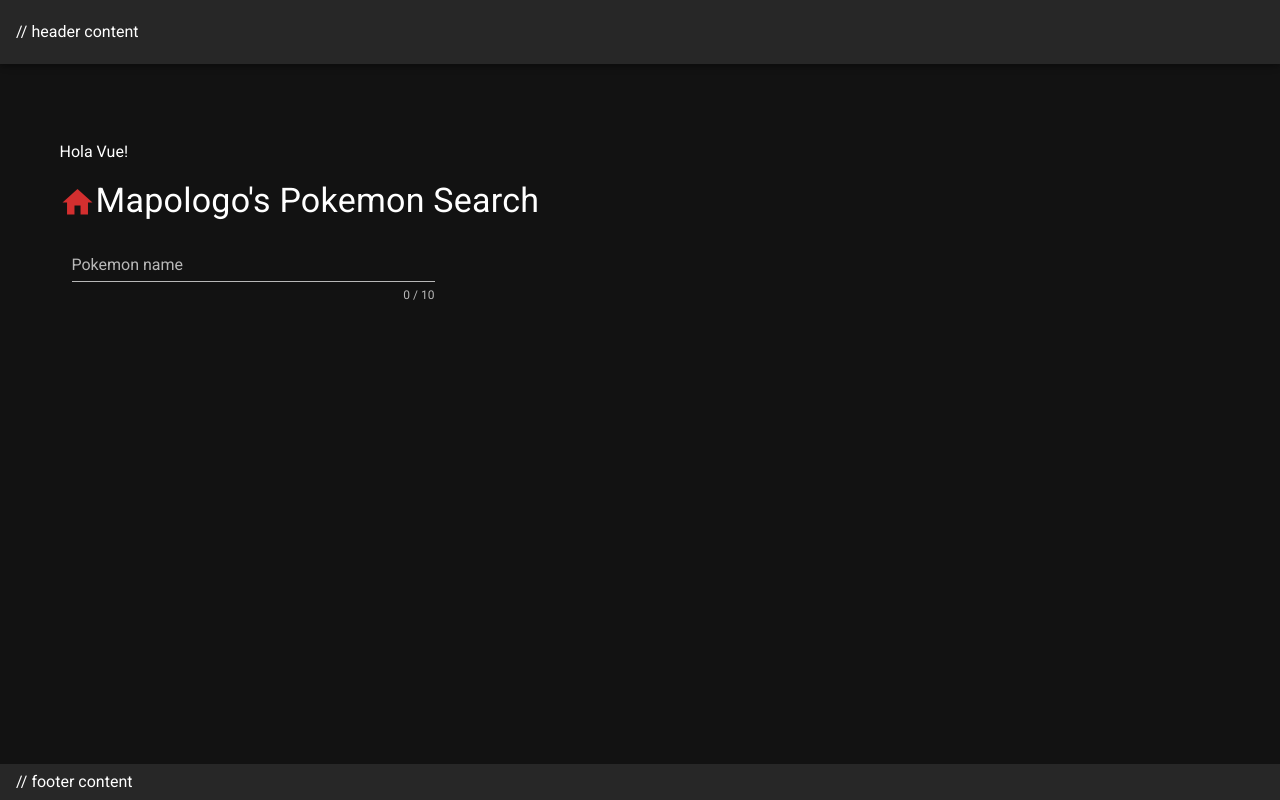
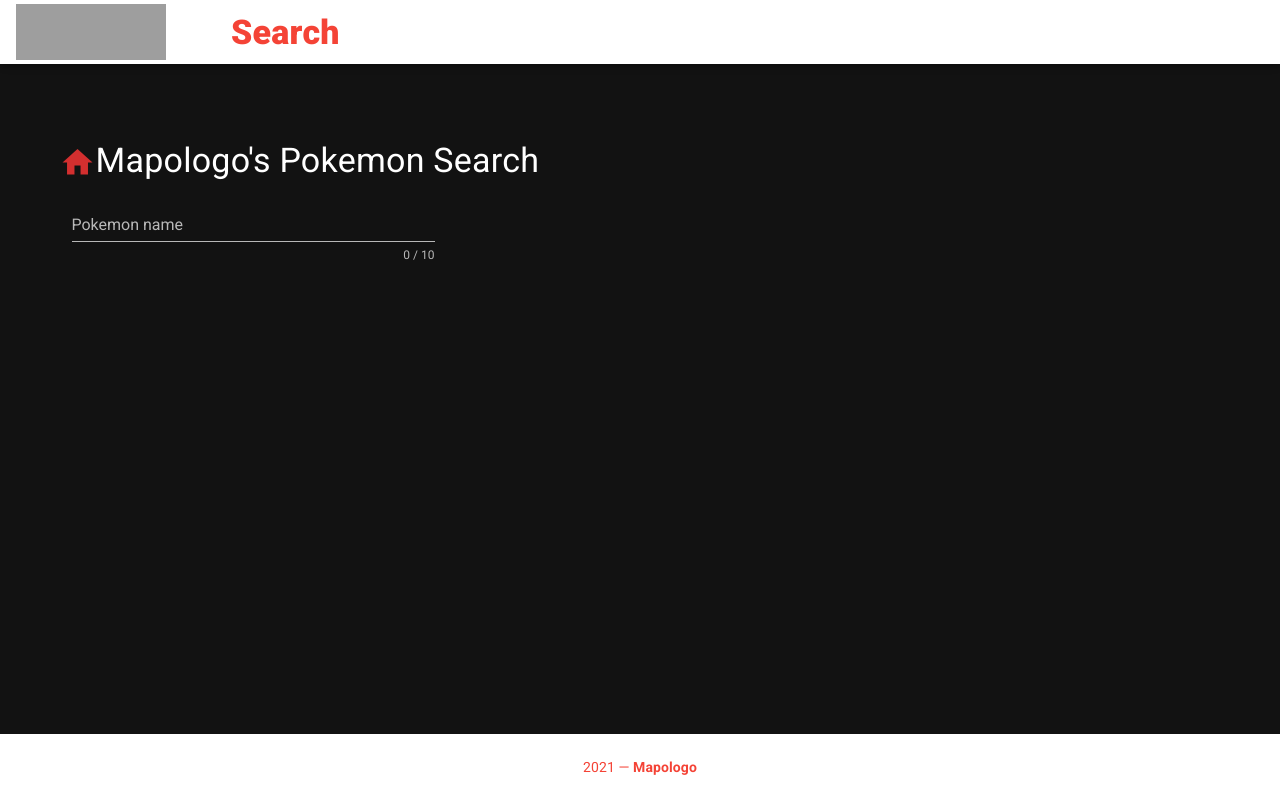
Before and after one commit to map0logo/mapologo-pokeapi, a Django app: page / in a window 1280 px wide. Run offline with Django 3.2, Linux system fonts and the light colour scheme; some libraries are stand-ins or nearby versions; grey boxes are pictures that could not be loaded.

Commit message:
Add reveal class, set footer and header.

```diff
--- a/pokemap/templates/base.html
+++ b/pokemap/templates/base.html
@@ -7,25 +7,43 @@
     <link href="https://cdn.jsdelivr.net/npm/@mdi/font@4.x/css/materialdesignicons.min.css" rel="stylesheet">
     <link href="https://cdn.jsdelivr.net/npm/vuetify@2.x/dist/vuetify.min.css" rel="stylesheet">
     <meta name="viewport" content="width=device-width, initial-scale=1, maximum-scale=1, user-scalable=no, minimal-ui">
+    <style>
+        .v-card--reveal {
+            bottom: 0;
+            opacity: 1 !important;
+            position: absolute;
+            width: 100%;
+        }
+    </style>
 </head>
 
 <body>
     <div id="app">
         <v-app>
             <v-main>
-                <v-app-bar app>
-                    // header content
+                <v-app-bar app class="white">
+                    <img alt="Pokémon logo English.png"
+                        src="//cdn.bulbagarden.net/upload/thumb/d/d2/Pok%C3%A9mon_logo_English.png/200px-Pok%C3%A9mon_logo_English.png"
+                        width="150" height="56">
+                    <v-divider class="mx-8" vertical></v-divider>
+                    <div class="text-h4 red--text font-weight-black">
+                        Search
+                    </div>
+
                 </v-app-bar>
 
                 <v-main>
                     <v-container>
-                        <p>[[ message ]]</p>
                         {% block content %}{% endblock %}
                     </v-container>
                 </v-main>
 
-                <v-footer app>
-                    // footer content
+                <v-footer app class="white">
+                    <v-card flat tile width="100%" class="white lighten-1 text-center">
+                        <v-card-text class="red--text">
+                            [[ new Date().getFullYear() ]] — <strong>Mapologo</strong>
+                        </v-card-text>
+                    </v-card>
                 </v-footer>
             </v-main>
         </v-app>
@@ -41,11 +59,12 @@
             delimiters: ['[[', ']]'],
             data: () => ({
                 valid: false,
+                reveal: false,
                 pokemonname: '',
                 message: 'Hola Vue!',
                 nameRules: [
                     v => !!v || 'Name is required',
-                    v => v.length <= 10 || 'Name must be less than 10 characters',
+                    v => v.length <= 21 || 'Name must be less than 21 characters',
                 ]
             }),
         })
```
